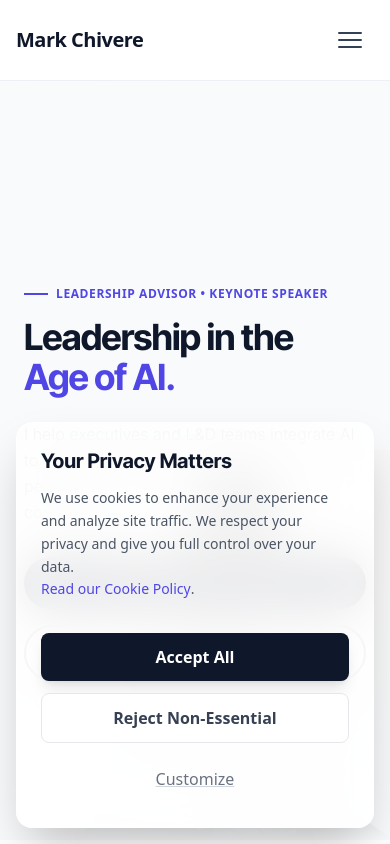
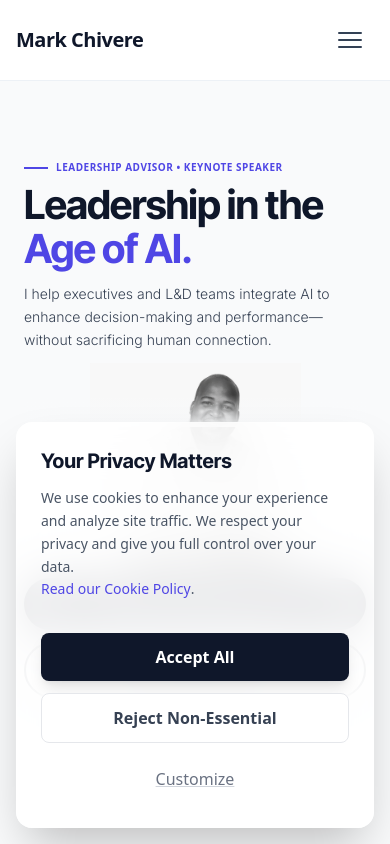
Before and after one commit to VaChivere/markchivere.com, a Next.js app: page / in a window 390 px wide. Shown: the top 844 px of the page. Built offline with nearby package versions, Linux system fonts and the light colour scheme.

Commit message:
Refactor Hero mobile spacing: Reduce top padding, ensure text/image separation, and anchor buttons

```diff
--- a/src/components/ui/Hero.tsx
+++ b/src/components/ui/Hero.tsx
@@ -3,43 +3,60 @@ import Image from 'next/image';
 
 export default function Hero() {
   return (
-    <section className="relative w-full min-h-[90vh] flex items-center overflow-hidden bg-gray-50">
+    <section className="relative w-full min-h-[100dvh] flex flex-col lg:flex-row items-center overflow-hidden bg-gray-50 pt-16 lg:pt-0">
 
-      {/* Background Image Layer - Constrained Width to prevent "Zoom" */}
-      <div className="absolute right-0 top-0 bottom-0 w-full lg:w-[55%] z-0 flex items-end justify-end">
-        <div className="relative w-full h-full lg:h-[90%] lg:mr-12 lg:mt-12">
+      {/* Background Image Layer - Desktop Only */}
+      <div className="hidden lg:flex absolute right-0 top-0 bottom-0 w-[55%] z-0 items-end justify-end">
+        <div className="relative w-full h-[90%] mr-12 mt-12">
           <Image
             src="/mark-chivere-hero.png"
             alt="Mark Chivere - Leadership Advisor"
             fill
-            className="object-contain object-bottom lg:object-right-bottom"
+            className="object-contain object-right-bottom"
             priority
-            sizes="(max-width: 1024px) 100vw, 55vw"
+            sizes="55vw"
           />
         </div>
-        {/* Gradient Overlay: Fades the image's left edge into the section's background color */}
-        <div className="absolute inset-0 bg-gradient-to-r from-gray-50 via-transparent to-transparent lg:via-gray-50/20 pointer-events-none" />
-        <div className="absolute inset-0 bg-gradient-to-t from-gray-50 via-transparent to-transparent lg:hidden pointer-events-none" />
+        {/* Gradient Overlay */}
+        <div className="absolute inset-0 bg-gradient-to-r from-gray-50 via-gray-50/20 to-transparent pointer-events-none" />
       </div>
 
       {/* Content Layer */}
-      <div className="container mx-auto px-6 md:px-12 lg:px-24 relative z-10 pt-20 lg:pt-0">
-        <div className="max-w-2xl lg:w-1/2">
-          <h2 className="text-royal-purple font-bold tracking-wider uppercase mb-4 lg:mb-6 text-xs md:text-sm lg:text-base flex items-center gap-2">
+      <div className="container mx-auto px-6 md:px-12 lg:px-24 relative z-10 flex flex-col h-full">
+        <div className="max-w-2xl lg:w-1/2 flex flex-col h-full lg:block justify-center lg:justify-center">
+
+          {/* Text Content - Moved up for mobile */}
+          <div className="shrink-0 pt-4 md:pt-8 lg:pt-0">
+            <h2 className="text-royal-purple font-bold tracking-wider uppercase mb-2 lg:mb-6 text-[10px] md:text-sm lg:text-base flex items-center gap-2">
               <span className="w-6 md:w-8 h-0.5 bg-royal-purple inline-block"></span>
               Leadership Advisor • Keynote Speaker
             </h2>
 
-          <h1 className="text-4xl md:text-6xl lg:text-7xl xl:text-8xl font-bold font-heading tracking-tight leading-[1.1] mb-6 lg:mb-8 text-midnight-blue">
+            <h1 className="text-[2.5rem] leading-[1.1] md:text-6xl lg:text-7xl xl:text-8xl font-bold font-heading tracking-tight mb-3 lg:mb-8 text-midnight-blue">
               Leadership in the <br />
               <span className="text-royal-purple">Age of AI.</span>
             </h1>
 
-          <p className="text-base md:text-xl text-gray-700 max-w-lg mb-8 lg:mb-10 leading-relaxed font-light font-sans">
+            <p className="text-sm md:text-xl text-gray-700 max-w-lg mb-2 lg:mb-10 leading-relaxed font-light font-sans">
               I help executives and L&D teams integrate AI to enhance decision-making and performance—without sacrificing human connection.
             </p>
+          </div>
 
-          <div className="flex flex-col sm:flex-row items-center gap-4 w-full sm:w-auto mb-8 lg:mb-16">
+          {/* Mobile-Only Image (Between Text and Buttons) - Flexible Height */}
+          <div className="lg:hidden relative w-full flex-grow min-h-[25vh] my-1">
+            <Image
+              src="/mark-chivere-hero.png"
+              alt="Mark Chivere - Leadership Advisor"
+              fill
+              className="object-contain object-bottom"
+              priority
+              sizes="100vw"
+            />
+            <div className="absolute inset-0 bg-gradient-to-t from-gray-50 via-transparent to-transparent h-16 bottom-0 w-full" />
+          </div>
+
+          {/* Buttons - Anchored to bottom on mobile */}
+          <div className="flex flex-col sm:flex-row items-center gap-3 w-full sm:w-auto pb-8 lg:pb-0 lg:mb-16 shrink-0 z-20 relative">
             <Link
               href="/contact"
               className="w-full sm:w-auto px-8 py-3.5 md:px-10 md:py-4 bg-midnight-blue hover:bg-royal-purple text-white font-semibold rounded-full transition-all duration-300 shadow-lg hover:shadow-xl transform hover:-translate-y-1 text-center text-base md:text-lg"
```
Lines whose indentation alone changed are shown as unchanged.
